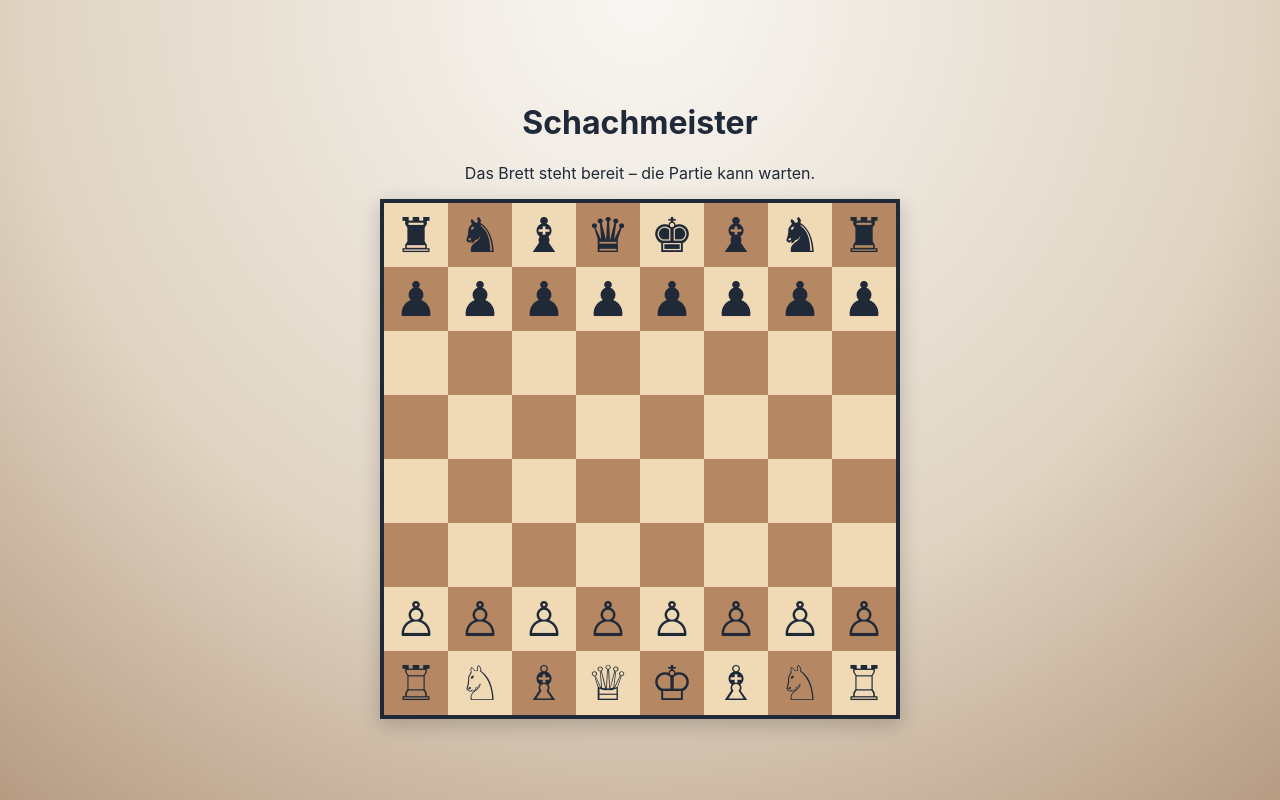
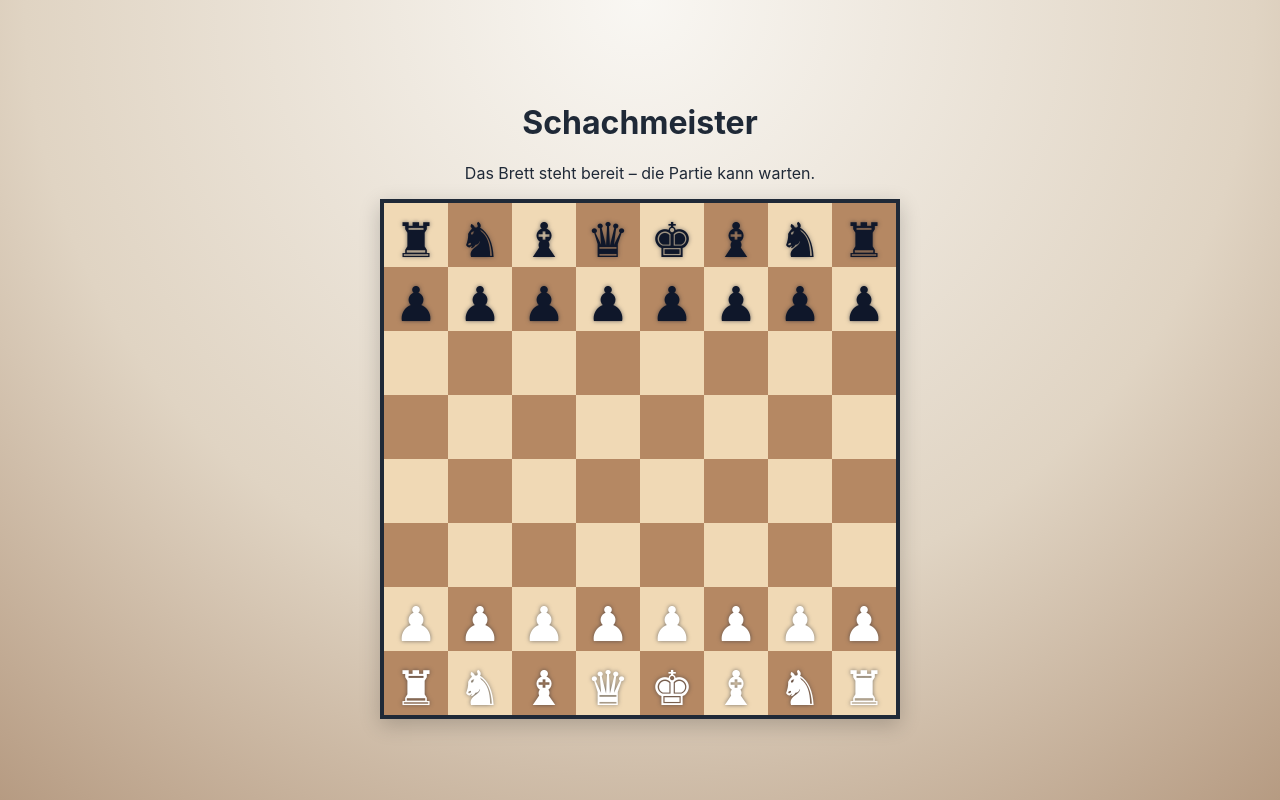
Before and after one commit to mitschabaude/schachmeister, a React (Vite) app: page / in a window 1280 px wide. Built offline with nearby package versions, Linux system fonts and the light colour scheme.

Commit message:
weisse farbe

```diff
--- a/src/ui/Chessboard.tsx
+++ b/src/ui/Chessboard.tsx
@@ -1,19 +1,19 @@
-import type { Brett, Figur } from "../schach/types";
+import type { Brett, Figur, Status } from "../schach/types";
 
-type ChessboardProps = {
-  brett: Brett;
+const pieceFontStack =
+  '"Noto Sans Symbols","DejaVu Sans","Segoe UI Symbol","Noto Sans","sans-serif"';
+const asTextGlyph = (symbol: string) => `${symbol}\uFE0E`;
+
+const pieceSymbols: Record<Figur["art"], Record<Figur["farbe"], string>> = {
+  bauer: { w: asTextGlyph("♟"), b: asTextGlyph("♟") },
+  laeufer: { w: asTextGlyph("♝"), b: asTextGlyph("♝") },
+  pferd: { w: asTextGlyph("♞"), b: asTextGlyph("♞") },
+  turm: { w: asTextGlyph("♜"), b: asTextGlyph("♜") },
+  dame: { w: asTextGlyph("♛"), b: asTextGlyph("♛") },
+  koenig: { w: asTextGlyph("♚"), b: asTextGlyph("♚") },
 };
 
-const pieceSymbols: Record<Figur["art"], Record<Figur["farbe"], string>> = {
-  bauer: { w: "♙", b: "♟" },
-  laeufer: { w: "♗", b: "♝" },
-  pferd: { w: "♘", b: "♞" },
-  turm: { w: "♖", b: "♜" },
-  dame: { w: "♕", b: "♛" },
-  koenig: { w: "♔", b: "♚" },
-};
-
-export function Chessboard({ brett }: ChessboardProps) {
+export function Chessboard({ brett }: Status) {
   return (
     <div
       className="grid [grid-template-columns:repeat(8,4rem)] [grid-template-rows:repeat(8,4rem)] overflow-hidden rounded-xl border-4 border-slate-900 shadow-[0_6px_20px_rgba(0,0,0,0.2)]"
@@ -24,6 +24,8 @@ export function Chessboard({ brett }: ChessboardProps) {
         reihe.map((feld, spaltenIndex) => {
           const istDunkel = (reihenIndex + spaltenIndex) % 2 === 1;
           const symbol = feld !== undefined ? pieceSymbols[feld.art][feld.farbe] : "";
+          const pieceColorClass =
+            feld !== undefined ? (feld.farbe === "w" ? "text-white" : "text-slate-900") : "";
 
           const ariaLabel =
             feld !== undefined
@@ -43,7 +45,20 @@ export function Chessboard({ brett }: ChessboardProps) {
               role="gridcell"
               aria-label={ariaLabel}
             >
-              {symbol}
+              {feld !== undefined ? (
+                <span
+                  className={`leading-none drop-shadow-[0_0_2px_rgba(15,23,42,0.55)] ${pieceColorClass}`}
+                  style={{
+                    color: feld.farbe === "w" ? "#ffffff" : "#0f172a",
+                    fontFamily: pieceFontStack,
+                    fontVariant: "normal",
+                    WebkitTextFillColor: feld.farbe === "w" ? "#ffffff" : "#0f172a",
+                  }}
+                  aria-hidden="true"
+                >
+                  {symbol}
+                </span>
+              ) : null}
             </div>
           );
         }),
```
